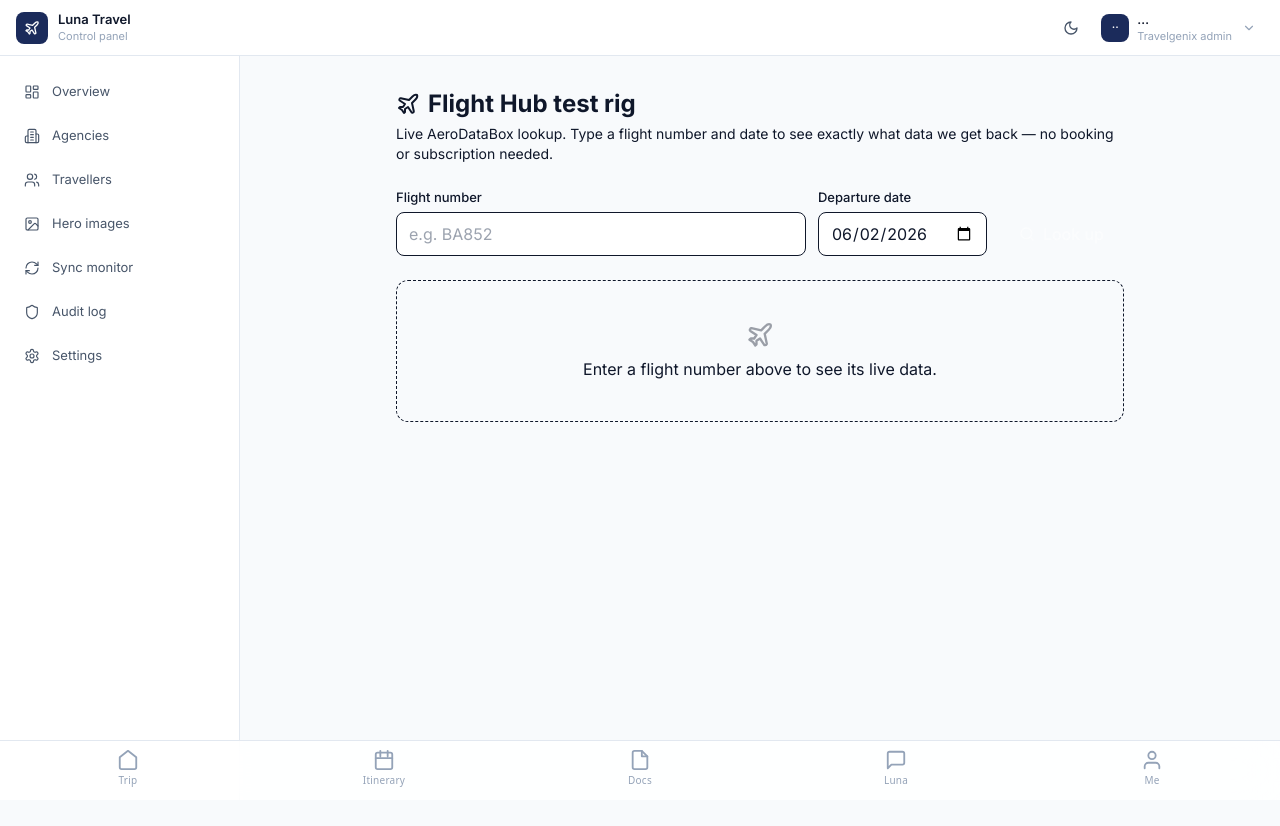
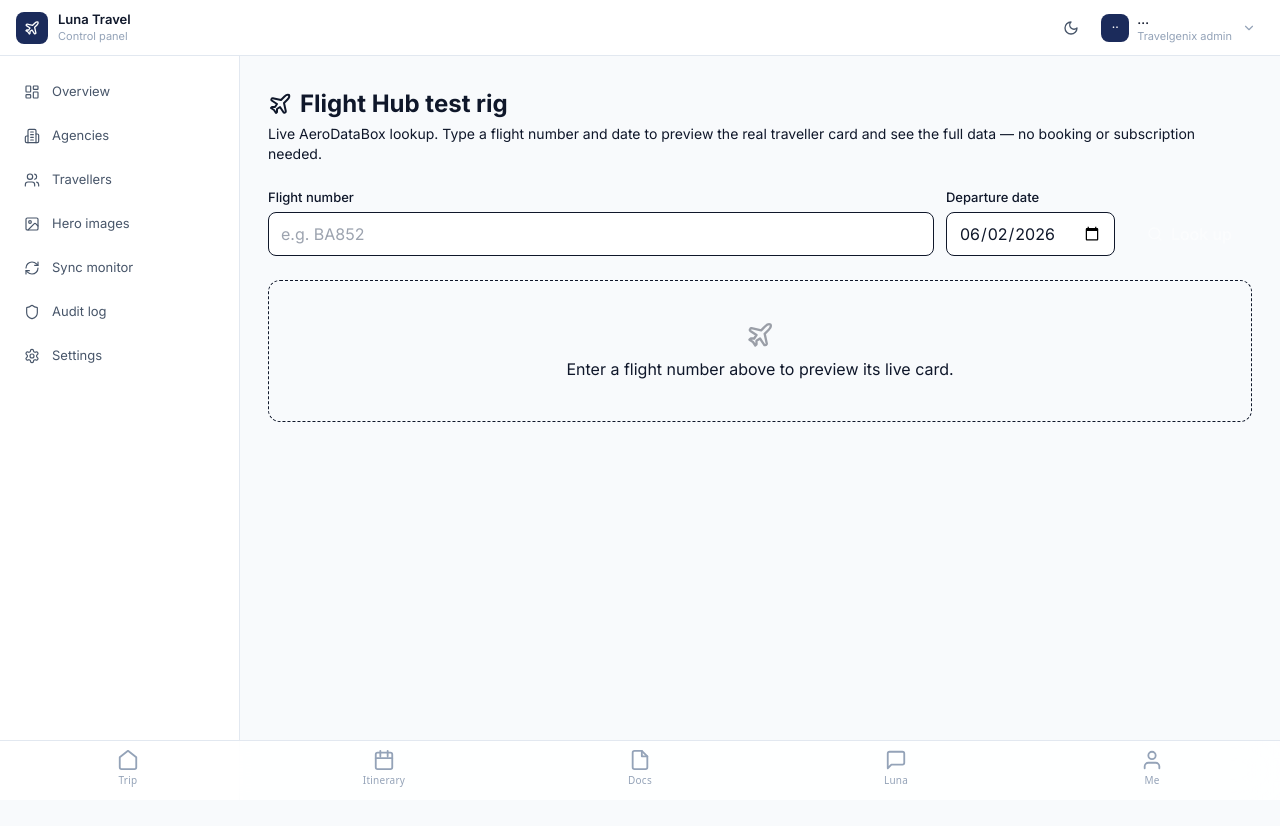
Before and after one commit to andyspeight/luna-travel, a Next.js app: page /admin/flight-test in a window 1280 px wide. Shown: the top 826 px of the page. Built offline with nearby package versions, Linux system fonts and the light colour scheme; no server answers.

Commit message:
Update page.tsx

```diff
--- a/src/app/admin/flight-test/page.tsx
+++ b/src/app/admin/flight-test/page.tsx
@@ -4,26 +4,35 @@
  * Flight Hub test rig — /admin/flight-test
  *
  * Internal tool. Type a flight number + date, do a live AeroDataBox lookup, and
- * see BOTH the normalised "what the traveller sees" view and the full raw
- * response. No booking, no subscription, no DB write — pure live explore.
+ * see (a) the REAL traveller flight card (the exact shared component the PWA
+ * uses) rendered in a phone frame, and (b) the full raw response for debugging.
+ * No booking, no subscription, no DB write — pure live explore.
  *
- * Sits behind the same admin middleware as the rest of /admin. The data route
- * (/api/admin/flight-test) is requireAdmin-gated.
+ * The card is fed a synthesised FlightLeg + FlightLiveStatus built from the
+ * lookup, so what you see here is what a traveller sees.
  */
 
 import React, { useState } from 'react';
-import { Plane, Search, Clock, MapPin, Luggage, DoorOpen, CheckCircle2, AlertTriangle } from 'lucide-react';
+import { Plane, Search, AlertTriangle } from 'lucide-react';
+import { FlightHero, LiveNowPanel } from '@/components/flight-card';
+import type { FlightLeg, FlightLiveStatus } from '@/types/booking';
 
 interface Normalised {
   statusCode: string;
+  depAirportIata?: string;
   depAirportIcao?: string;
+  depAirportName?: string;
+  arrAirportIata?: string;
   arrAirportIcao?: string;
+  arrAirportName?: string;
   depTerminal?: string;
   depGate?: string;
   arrTerminal?: string;
   baggageBelt?: string;
   checkInDesk?: string;
+  schedDepTime?: string;
   estDepTime?: string;
+  schedArrTime?: string;
   estArrTime?: string;
 }
 
@@ -38,30 +47,57 @@ interface ApiResult {
   hint?: string;
 }
 
-const STATUS_TONE: Record<string, string> = {
-  Scheduled: 'bg-slate-100 text-slate-700 dark:bg-slate-700 dark:text-slate-200',
-  CheckIn: 'bg-cyan-100 text-cyan-800',
-  Boarding: 'bg-cyan-100 text-cyan-800',
-  GateClosed: 'bg-amber-100 text-amber-800',
-  Departed: 'bg-cyan-100 text-cyan-800',
-  Delayed: 'bg-amber-100 text-amber-800',
-  Approaching: 'bg-cyan-100 text-cyan-800',
-  Landed: 'bg-emerald-100 text-emerald-800',
-  Cancelled: 'bg-red-100 text-red-800',
-  Diverted: 'bg-red-100 text-red-800',
-  CancelledUncertain: 'bg-amber-100 text-amber-800',
-  Unknown: 'bg-slate-100 text-slate-600',
-};
-
 function today(): string {
   return new Date().toISOString().slice(0, 10);
 }
 
-function fmtTime(iso?: string): string {
-  if (!iso) return '—';
-  const d = new Date(iso);
-  if (Number.isNaN(d.getTime())) return '—';
-  return d.toLocaleString('en-GB', { dateStyle: 'medium', timeStyle: 'short' });
+/** Build a minimal FlightLeg from the lookup so the real card can render it. */
+function toFlightLeg(flightLabel: string, n: Normalised): FlightLeg {
+  const carrierMatch = flightLabel.match(/^([A-Z0-9]{2,3}?)(\d.*)$/);
+  const carrierCode = carrierMatch?.[1] ?? flightLabel.slice(0, 2);
+  const flightNumber = carrierMatch?.[2] ?? flightLabel;
+  const depISO = n.schedDepTime || n.estDepTime || new Date().toISOString();
+  const arrISO = n.schedArrTime || n.estArrTime || depISO;
+  const durMin = Math.max(
+    0,
+    Math.round((new Date(arrISO).getTime() - new Date(depISO).getTime()) / 60000),
+  );
+  return {
+    id: 'rig-preview',
+    carrierCode,
+    carrierName: carrierCode, // rig has no airline name; code stands in
+    flightNumber,
+    cabin: 'Economy',
+    depAirport: n.depAirportIata || n.depAirportIcao || '—',
+    depAirportName: n.depAirportName || '',
+    depCity: '',
+    depTime: depISO,
+    depTerminal: n.depTerminal,
+    arrAirport: n.arrAirportIata || n.arrAirportIcao || '—',
+    arrAirportName: n.arrAirportName || '',
+    arrCity: '',
+    arrTime: arrISO,
+    arrTerminal: n.arrTerminal,
+    durationMinutes: durMin,
+  };
+}
+
+/** Build a FlightLiveStatus overlay from the lookup. */
+function toLive(n: Normalised): FlightLiveStatus {
+  return {
+    flightLegId: 'rig-preview',
+    statusCode: n.statusCode as FlightLiveStatus['statusCode'],
+    estDepTime: n.estDepTime,
+    estArrTime: n.estArrTime,
+    depTerminalLive: n.depTerminal,
+    depGate: n.depGate,
+    arrTerminalLive: n.arrTerminal,
+    baggageBelt: n.baggageBelt,
+    checkInDesk: n.checkInDesk,
+    hasLiveCoverage: true,
+    lastUpdated: new Date().toISOString(),
+    watchState: 'active',
+  };
 }
 
 export default function FlightTestPage() {
@@ -95,17 +131,19 @@ export default function FlightTestPage() {
   };
 
   const n = result?.normalised;
+  const leg = result?.found && n ? toFlightLeg(result.flight, n) : null;
+  const live = result?.found && n ? toLive(n) : null;
 
   return (
-    <main className="max-w-3xl mx-auto px-5 py-8">
+    <main className="max-w-5xl mx-auto px-5 py-8">
       <header className="mb-6">
         <h1 className="flex items-center gap-2 text-2xl font-bold text-tg-text-primary">
           <Plane size={24} className="text-tg-accent" />
           Flight Hub test rig
         </h1>
         <p className="mt-1 text-sm text-tg-text-secondary">
-          Live AeroDataBox lookup. Type a flight number and date to see exactly what data we get back —
-          no booking or subscription needed.
+          Live AeroDataBox lookup. Type a flight number and date to preview the real traveller card and
+          see the full data — no booking or subscription needed.
         </p>
       </header>
 
@@ -149,7 +187,6 @@ export default function FlightTestPage() {
         </button>
       </div>
 
-      {/* Error */}
       {error && (
         <div className="flex items-start gap-2 p-4 rounded-lg bg-red-50 text-red-800 text-sm mb-6">
           <AlertTriangle size={18} className="shrink-0 mt-0.5" />
@@ -157,7 +194,6 @@ export default function FlightTestPage() {
         </div>
       )}
 
-      {/* Not found */}
       {result && !result.found && (
         <div className="p-6 rounded-lg border border-tg-border bg-tg-bg-secondary text-center text-tg-text-secondary">
           No flight found for <strong className="text-tg-text-primary">{result.flight}</strong> on {result.date}.
@@ -165,75 +201,47 @@ export default function FlightTestPage() {
         </div>
       )}
 
-      {/* Result */}
-      {result && result.found && n && (
-        <div className="space-y-5">
-          {/* Traveller view */}
-          <section className="rounded-xl border border-tg-border overflow-hidden">
-            <div className="px-4 py-3 bg-tg-bg-secondary border-b border-tg-border flex items-center justify-between">
-              <span className="text-[13px] font-semibold text-tg-text-secondary uppercase tracking-wide">
-                What the traveller sees
-              </span>
-              <span className={`px-2.5 py-1 rounded-full text-[11px] font-bold uppercase tracking-wide ${STATUS_TONE[n.statusCode] || STATUS_TONE.Unknown}`}>
-                {n.statusCode}
-              </span>
+      {result && result.found && leg && live && (
+        <div className="grid md:grid-cols-[380px_1fr] gap-6 items-start">
+          {/* Phone frame with the REAL card */}
+          <div>
+            <div className="text-[11px] font-semibold uppercase tracking-wide text-tg-text-tertiary mb-2">
+              What the traveller sees
             </div>
-            <div className="p-4 grid grid-cols-2 sm:grid-cols-3 gap-4">
-              <Field icon={<MapPin size={14} />} label="Route">
-                {n.depAirportIcao || '—'} → {n.arrAirportIcao || '—'}
-              </Field>
-              <Field icon={<Clock size={14} />} label="Est. departure">{fmtTime(n.estDepTime)}</Field>
-              <Field icon={<Clock size={14} />} label="Est. arrival">{fmtTime(n.estArrTime)}</Field>
-              <Field icon={<DoorOpen size={14} />} label="Dep. terminal">{n.depTerminal || '—'}</Field>
-              <Field icon={<DoorOpen size={14} />} label="Gate">{n.depGate || '—'}</Field>
-              <Field icon={<CheckCircle2 size={14} />} label="Check-in desk">{n.checkInDesk || '—'}</Field>
-              <Field icon={<DoorOpen size={14} />} label="Arr. terminal">{n.arrTerminal || '—'}</Field>
-              <Field icon={<Luggage size={14} />} label="Baggage belt">{n.baggageBelt || '—'}</Field>
+            <div className="mx-auto w-[360px] max-w-full rounded-[2rem] border-4 border-slate-800 bg-surface overflow-hidden shadow-xl">
+              <FlightHero flight={leg} live={live} />
+              <div className="px-5 py-4">
+                <LiveNowPanel flight={leg} live={live} />
+              </div>
             </div>
-          </section>
-
-          {/* Coverage */}
-          {result.coverage && (
-            <div className="flex gap-3 text-[13px]">
-              <CoverageChip label={`Departure (${n.depAirportIcao || '?'})`} live={result.coverage.departure} />
-              <CoverageChip label={`Arrival (${n.arrAirportIcao || '?'})`} live={result.coverage.arrival} />
-            </div>
-          )}
+            {result.coverage && (
+              <div className="flex flex-wrap gap-2 mt-3">
+                <CoverageChip label={`Dep ${leg.depAirport}`} live={result.coverage.departure} />
+                <CoverageChip label={`Arr ${leg.arrAirport}`} live={result.coverage.arrival} />
+              </div>
+            )}
+          </div>
 
           {/* Raw */}
-          <section className="rounded-xl border border-tg-border overflow-hidden">
-            <div className="px-4 py-3 bg-tg-bg-secondary border-b border-tg-border">
-              <span className="text-[13px] font-semibold text-tg-text-secondary uppercase tracking-wide">
-                Full raw response
-              </span>
+          <div>
+            <div className="text-[11px] font-semibold uppercase tracking-wide text-tg-text-tertiary mb-2">
+              Full raw response
             </div>
-            <pre className="p-4 text-[12px] leading-relaxed text-tg-text-primary overflow-x-auto font-mono">
+            <pre className="p-4 rounded-xl border border-tg-border bg-tg-bg-secondary text-[12px] leading-relaxed
+                            text-tg-text-primary overflow-x-auto font-mono max-h-[640px]">
               {JSON.stringify(result.raw, null, 2)}
             </pre>
-          </section>
+          </div>
         </div>
       )}
 
-      {/* Empty state */}
       {!result && !error && !loading && (
         <div className="p-10 rounded-xl border border-dashed border-tg-border text-center text-tg-text-tertiary">
           <Plane size={28} className="mx-auto mb-2 opacity-40" />
-          Enter a flight number above to see its live data.
+          Enter a flight number above to preview its live card.
         </div>
       )}
     </main>
-  );
-}
-
-function Field({ icon, label, children }: { icon: React.ReactNode; label: string; children: React.ReactNode }) {
-  return (
-    <div>
-      <div className="flex items-center gap-1 text-[11px] uppercase tracking-wide text-tg-text-tertiary mb-0.5">
-        {icon}
-        {label}
-      </div>
-      <div className="text-sm font-semibold text-tg-text-primary tabular-nums">{children}</div>
-    </div>
   );
 }
 
@@ -245,7 +253,7 @@ function CoverageChip({ label, live }: { label: string; live: boolean }) {
       }`}
     >
       <span className={`w-1.5 h-1.5 rounded-full ${live ? 'bg-emerald-500' : 'bg-slate-400'}`} />
-      {label}: {live ? 'live coverage' : 'no live feed'}
+      {label}: {live ? 'live' : 'no feed'}
     </span>
   );
 }
```
